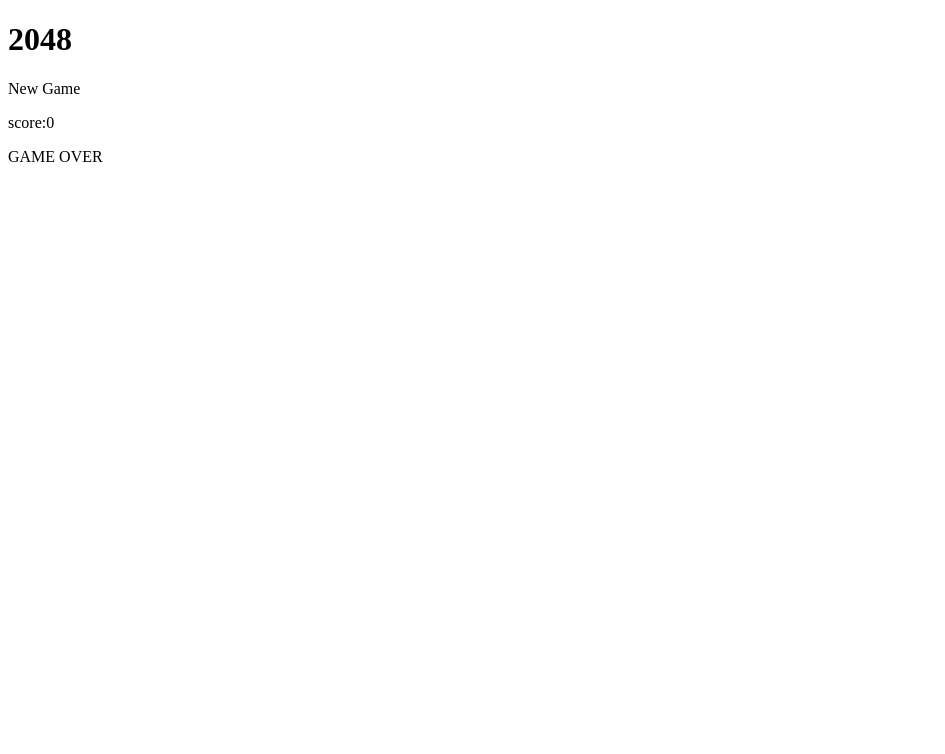
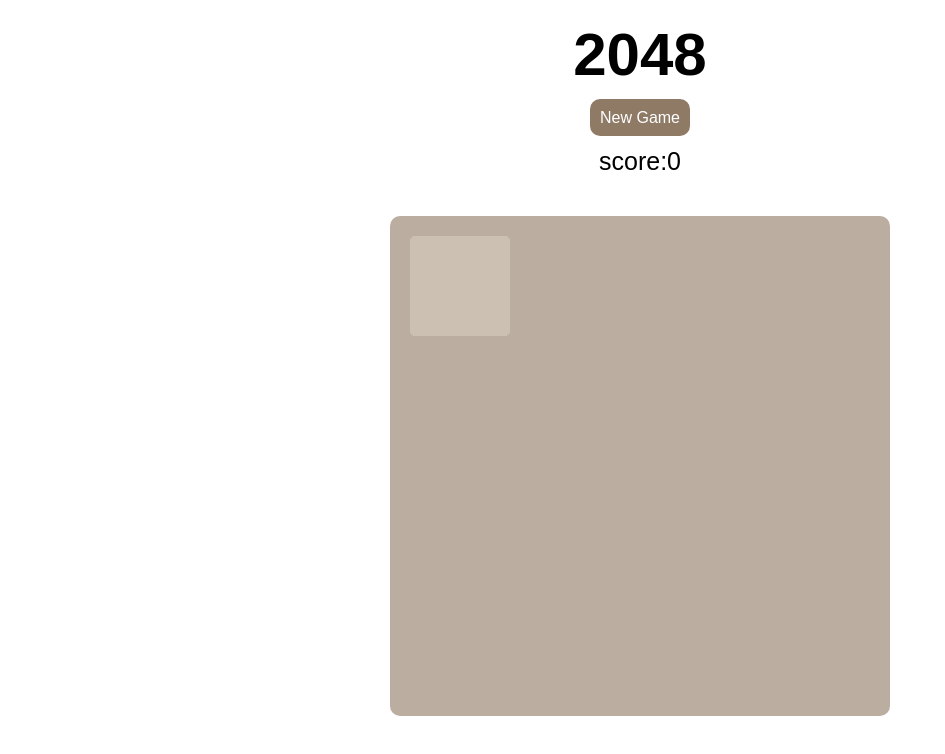
Before and after one commit to Fitz-Simmons/2048, a plain HTML site: page index.html in a window 1280 px wide. Shown: the whole page, without its empty margins (0-945 px from the left). Drawn offline with Linux system fonts and the light colour scheme.

Commit message:
2.完成关于CSS选择器的初步编写

```diff
--- /dev/null
+++ b/css/index.css
@@ -0,0 +1,66 @@
+@charset "UTF-8";
+* {
+    padding: 0;
+    margin: 0;
+}
+header {
+    display: block;
+    margin: 0 auto;
+    width: 500px;
+    text-align: center;
+}
+/* 选择器参考:https://www.w3school.com.cn/cssref/css_selectors.asp */
+/* 先加载header后再层叠加载header h1 */
+header h1 {
+    font-family: Arial, Helvetica, sans-serif;
+    font-size: 60px;
+    font-weight: bold;
+    margin-top: 20px;
+    margin-bottom: 20px;
+}
+header #newGameBtn {
+    width: 100px;
+    padding: 10px;
+    background: #8f7a66;
+    font-family: Arial, Helvetica, sans-serif;
+    color: white;
+    border-radius: 10px;
+    text-decoration: none;
+}
+/* 这是一种选择器 选择鼠标指针浮动在其上的元素 并设置其样式:https://www.w3school.com.cn/cssref/selector_hover.asp */
+header #newGameBtn:hover {
+    background: #9f8b77;
+}
+header p {
+    font-family: Arial, Helvetica, sans-serif;
+    font-size: 25px;
+    margin: 20px auto;
+}
+#gridContainer {
+    width: 460px;
+    height: 460px;
+    padding: 20px;
+    margin: 40px auto;
+    background: #bbada0;
+    border-radius: 10px;
+    position: relative;
+}
+.gridCell {
+    width: 100px;
+    height: 100px;
+    border-radius: 6px;
+    background: #ccc0b3;
+    position: absolute;
+}
+#gameOver {
+    background-color: black;
+    color: white;
+    font-family: Arial, Helvetica, sans-serif;
+    font-size: 60px;
+    position: absolute;
+    top: 45%;
+    left: 42%;
+    width: 250px;
+    text-align: center;
+    display: none;
+}
--- a/index.html
+++ b/index.html
@@ -3,6 +3,7 @@
     <head>
         <meta http-equiv="Content-Type" content="text/html; charset=UTF-8">
         <title>网页版2048</title>
+        <link rel="stylesheet" type="text/css" href="css/index.css">
     </head>
     <body>
         <header>
```
Also changed, not shown: 1 other file.
